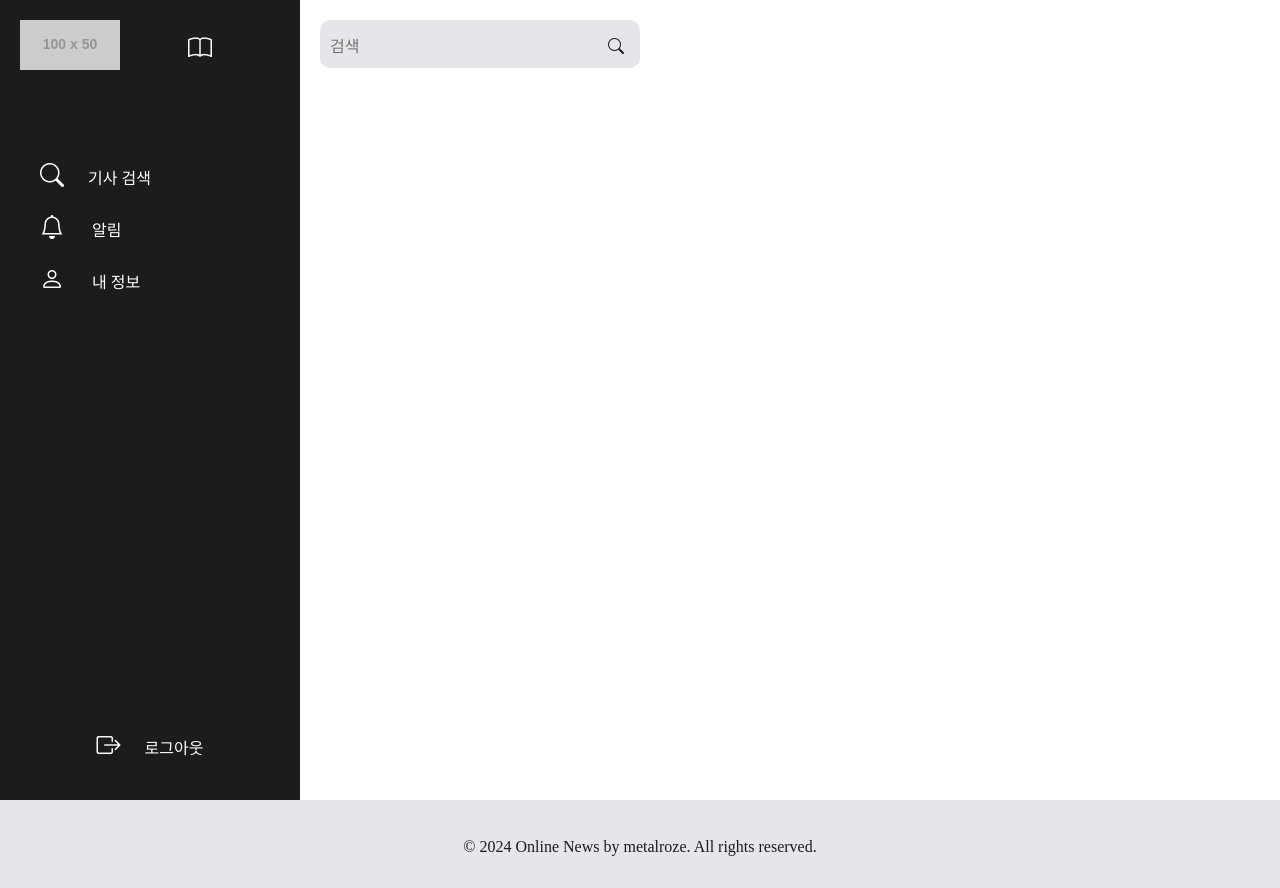
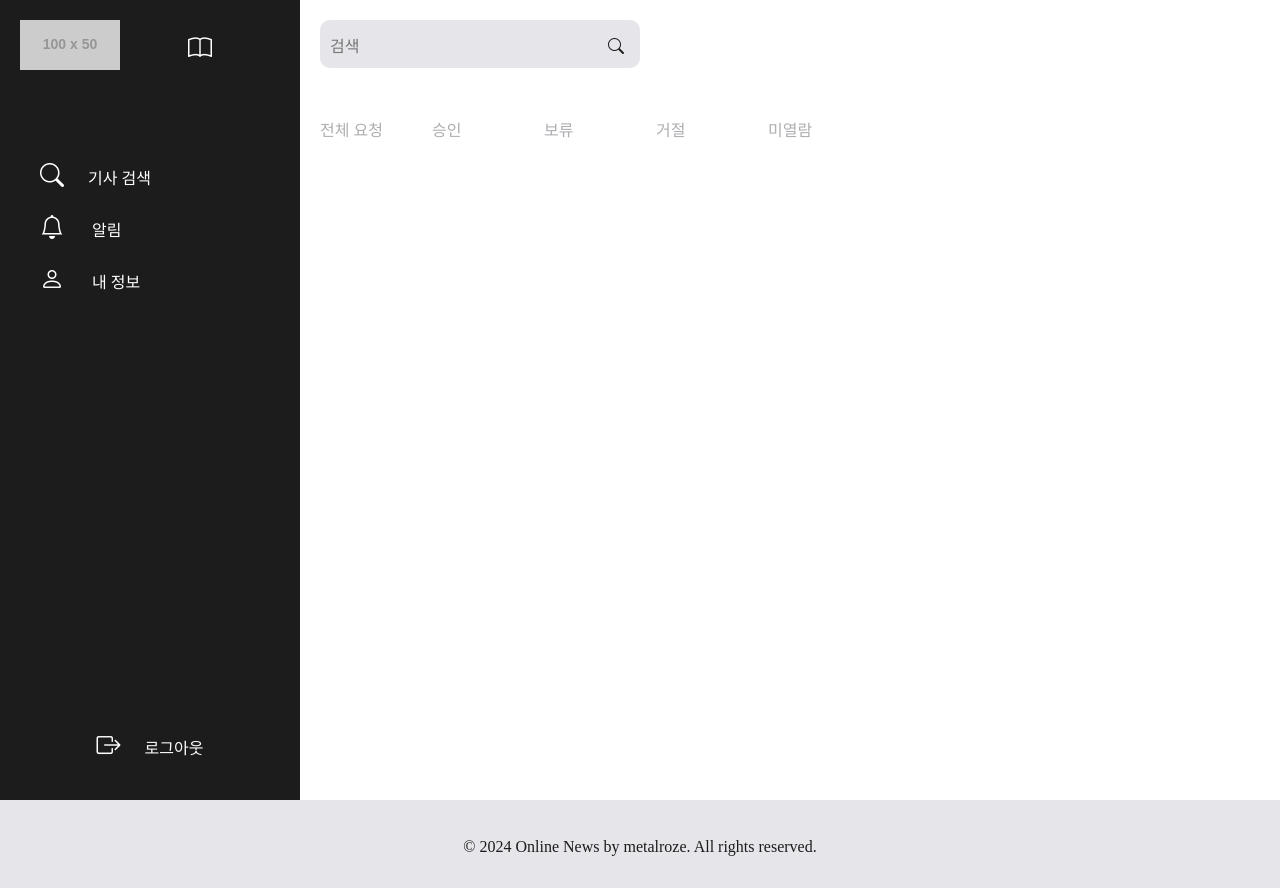
Before and after one commit to MetalRoze/OnlineNews_FE, a React (Vite) app: page /requestManage in a window 1280 px wide. Built offline with nearby package versions, Linux system fonts and the light colour scheme; a web font is replaced by a local one.

Commit message:
style: bootstrap tap 커스텀

```diff
--- /dev/null
+++ b/src/components/DesktopTab.jsx
@@ -0,0 +1,53 @@
+import React from 'react';
+import styled from 'styled-components';
+import Tab from 'react-bootstrap/Tab';
+import Tabs from 'react-bootstrap/Tabs';
+
+const StyledTabs = styled(Tabs)`
+    width: 35rem;
+    border: none;
+
+  .nav-link {
+    padding: 0;
+    width: 7rem;
+    color: ${(props) => props.theme.colors.gray50};
+    background-color: transparent;
+    border: none;
+    text-align:left;
+    &:hover,
+    &.active {
+      font-weight: 600;
+      color: ${(props) => props.theme.colors.black};
+      text-decoration: underline;
+    }
+  }
+  .tab-content {
+    border: none;
+    padding: 20px;
+  }
+`;
+
+export default function DesktopTab() {
+    return (
+        <StyledTabs
+            defaultActiveKey="profile"
+            className="mb-3"
+        >
+            <Tab eventKey="전체 요청" title="전체 요청">
+                Tab content 전체 요청
+            </Tab>
+            <Tab eventKey="승인" title="승인">
+                Tab content for 승인
+            </Tab>
+            <Tab eventKey="보류" title="보류">
+                Tab content for 보류
+            </Tab>
+            <Tab eventKey="거절" title="거절">
+                Tab content for 거절
+            </Tab>
+            <Tab eventKey="미열람" title="미열람">
+                Tab content for 미열람
+            </Tab>
+        </StyledTabs>
+    );
+}
--- a/src/components/SearchBar.jsx
+++ b/src/components/SearchBar.jsx
@@ -1,5 +1,4 @@
 import React, {useRef} from 'react';
-import styled from 'styled-components';
 
 
 export default function SearchBar() {
--- a/src/pages/requestManage/RequestManage.jsx
+++ b/src/pages/requestManage/RequestManage.jsx
@@ -2,6 +2,7 @@ import React from 'react';
 import styled from 'styled-components';
 import SearchBar from '../../components/SearchBar';
 import Sidebar from '../../components/Sidebar';
+import DesktopTab from '../../components/DesktopTab';
 
 export default function RequestManage() {
     return (
@@ -9,6 +10,9 @@ export default function RequestManage() {
             <Sidebar />
             <div className="desktop-container">
                 <SearchBar />
+                <div style={{ height: '3rem' }}></div>
+                <DesktopTab/>
+
             </div>
         </div>
     );
--- a/src/styles/styles.css
+++ b/src/styles/styles.css
@@ -228,3 +228,18 @@
 .searchbar i{
     cursor: pointer;
 }
+.desktop-tabs{
+    display: flex;
+    width: 80%;
+}
+.desktop-tabs button{
+    width: 9rem;
+    padding: 0;
+    background-color: transparent;
+    color: var(--color-gray60);
+}
+.desktop-tabs button:hover{
+    background-color: transparent;
+    color: var(--color-black);
+    font-weight: 800;
+}
```
